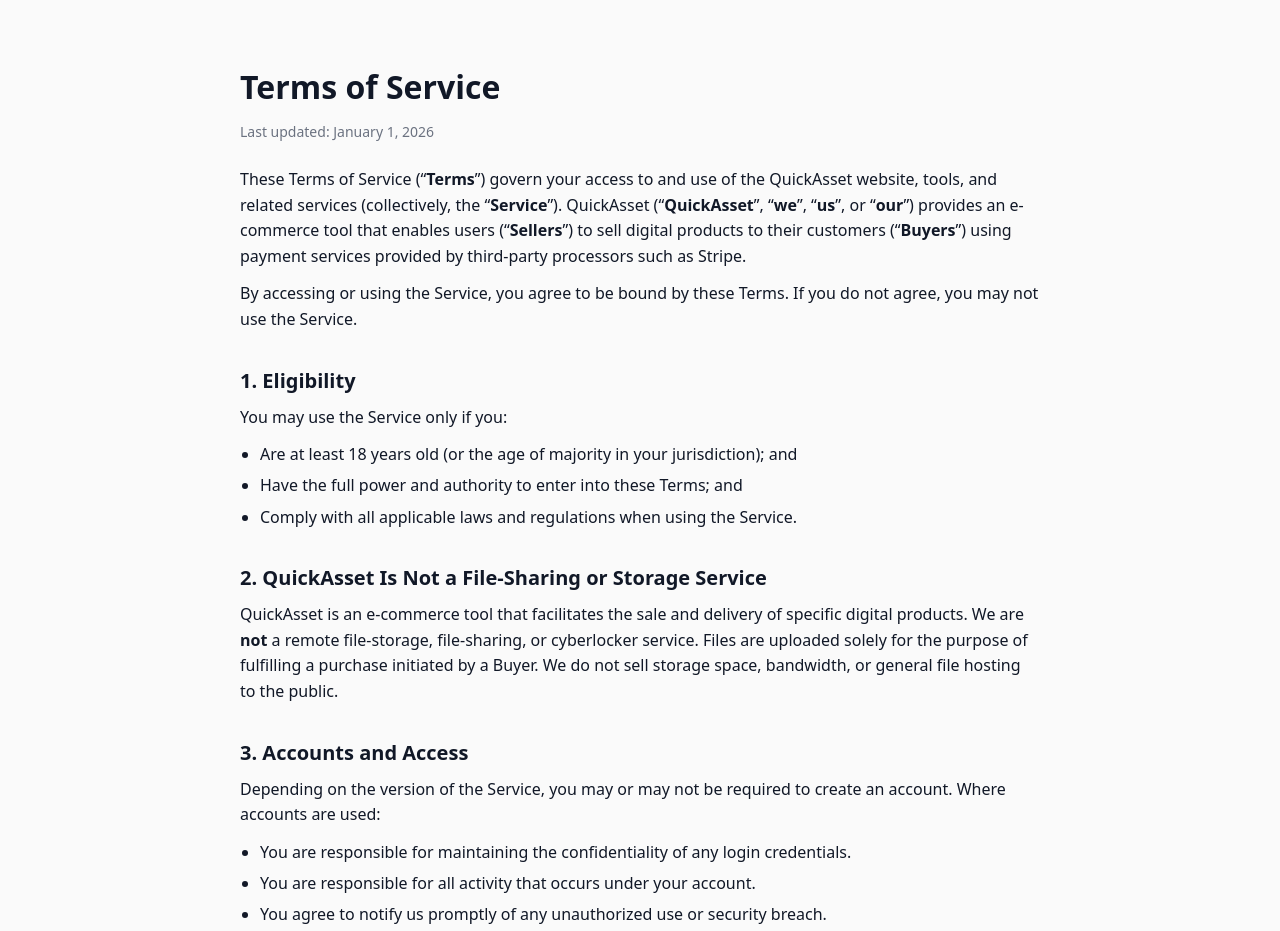
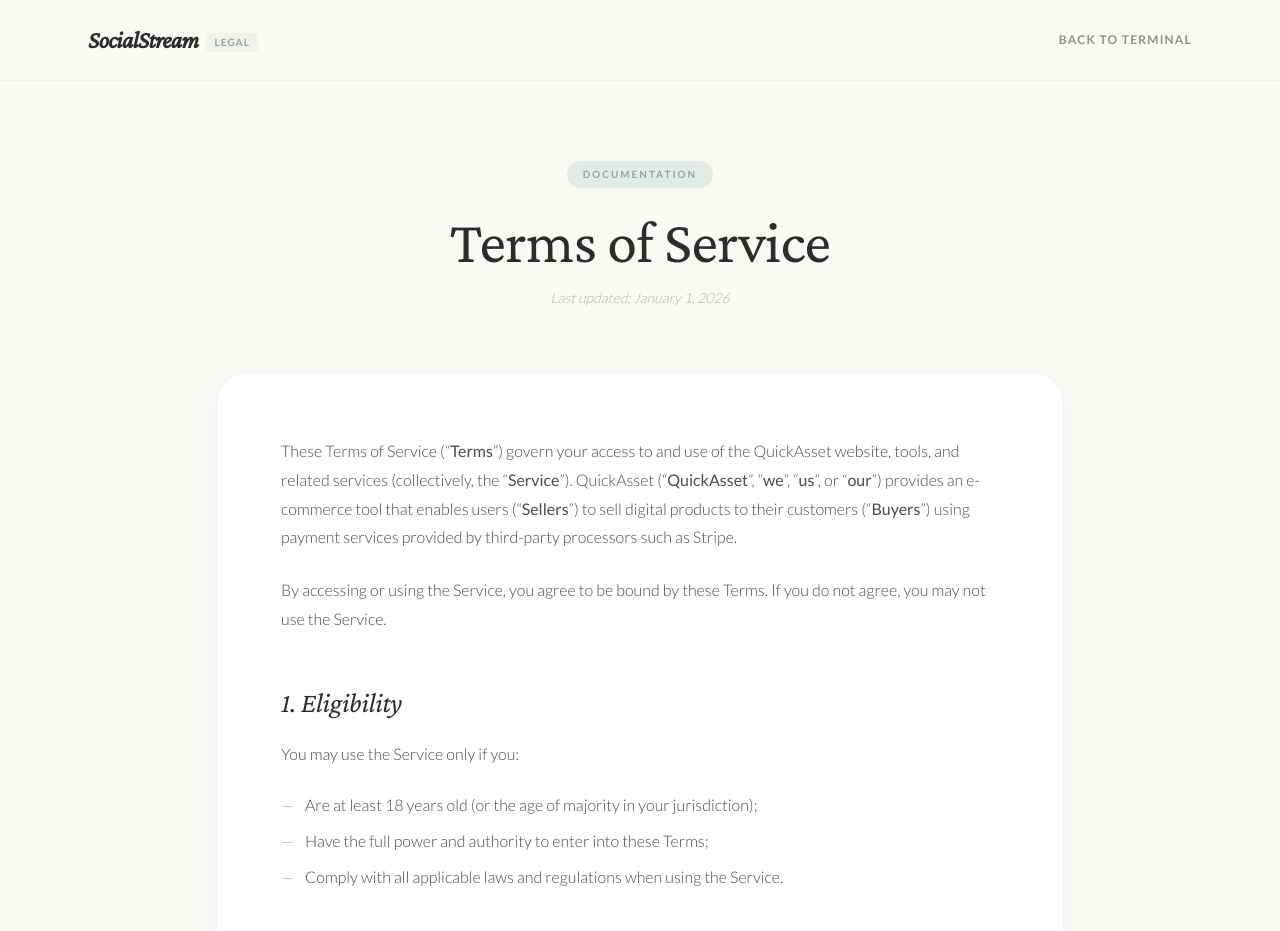
Before and after one commit to mfackrell/socialstreammanager, a website: page quickasset/terms.html in a window 1280 px wide. Shown: the top 931 px of the page. Drawn offline with nearby package versions, Linux system fonts and the light colour scheme.

Commit message:
Update terms.html

```diff
--- a/quickasset/terms.html
+++ b/quickasset/terms.html
@@ -1,67 +1,111 @@
 <!DOCTYPE html>
-<html lang="en">
+<html lang="en" class="scroll-smooth">
 <head>
-  <meta charset="UTF-8" />
+    <meta charset="UTF-8">
+    <meta name="viewport" content="width=device-width, initial-scale=1.0">
     <title>Terms of Service | QuickAsset</title>
-  <meta name="viewport" content="width=device-width, initial-scale=1" />
+
+    <!-- Typography -->
+    <link rel="preconnect" href="https://fonts.googleapis.com">
+    <link rel="preconnect" href="https://fonts.gstatic.com" crossorigin>
+    <link href="https://fonts.googleapis.com/css2?family=Crimson+Pro:ital,wght@0,300;0,400;0,600;1,300;1,400&family=Lato:wght@300;400;700&display=swap" rel="stylesheet">
+
+    <!-- Icons -->
+    <script src="https://unpkg.com/lucide@latest"></script>
+
+    <!-- Tailwind CSS -->
+    <script src="https://cdn.tailwindcss.com"></script>
+    <script>
+        tailwind.config = {
+            theme: {
+                fontFamily: {
+                    serif: ['Crimson Pro', 'serif'],
+                    sans: ['Lato', 'sans-serif'],
+                },
+                extend: {
+                    colors: {
+                        brand: {
+                            cream: '#FAF9F6',
+                            sand: '#F2EFE9',
+                            text: '#4A4A4A',
+                            dark: '#2C2C2C',
+                            accent: '#8FA89B',
+                            accentLight: '#E3EBE6',
+                            rose: '#D4A5A5',
+                        }
+                    }
+                }
+            }
+        }
+    </script>
+
     <style>
-    body {
-      font-family: system-ui, -apple-system, BlinkMacSystemFont, "Segoe UI", sans-serif;
-      margin: 0;
+        body { background-color: #FAF9F6; color: #4A4A4A; }
+        h1, h2, h3, h4 { letter-spacing: -0.01em; }
+        p { line-height: 1.8; }
+        .soft-card {
+            background: white;
+            border-radius: 32px;
+            border: 1px solid rgba(0,0,0,0.04);
+            box-shadow: 0 10px 40px rgba(0,0,0,0.03);
+        }
+        .legal-content h2 {
+            font-family: 'Crimson Pro', serif;
+            font-style: italic;
+            font-size: 1.75rem;
+            color: #2C2C2C;
+            margin-top: 3rem;
+            margin-bottom: 1rem;
+        }
+        .legal-content p {
+            margin-bottom: 1.5rem;
+            font-weight: 300;
+        }
+        .legal-content ul {
+            list-style: none;
             padding: 0;
-      background: #fafafa;
-      color: #111827;
-      line-height: 1.6;
+            margin-bottom: 2rem;
         }
-    .page {
-      max-width: 800px;
-      margin: 0 auto;
-      padding: 40px 20px 60px;
+        .legal-content li {
+            padding-left: 1.5rem;
+            position: relative;
+            margin-bottom: 0.75rem;
+            font-weight: 300;
         }
-    h1, h2, h3 {
-      color: #111827;
-    }
-    h1 {
-      font-size: 2rem;
-      margin-bottom: 0.5rem;
-    }
-    h2 {
-      font-size: 1.25rem;
-      margin-top: 2rem;
-      margin-bottom: 0.5rem;
-    }
-    p {
-      margin: 0.5rem 0 0.75rem;
-    }
-    ul {
-      margin: 0.5rem 0 1rem 1.25rem;
-      padding: 0;
-    }
-    li {
-      margin-bottom: 0.35rem;
-    }
-    .meta {
-      font-size: 0.875rem;
-      color: #6b7280;
-      margin-bottom: 1.5rem;
-    }
-    a {
-      color: #2563eb;
-      text-decoration: none;
-    }
-    a:hover {
-      text-decoration: underline;
-    }
-    strong {
-      font-weight: 600;
+        .legal-content li::before {
+            content: "—";
+            position: absolute;
+            left: 0;
+            color: #8FA89B;
         }
     </style>
 </head>
-<body>
-  <main class="page">
-    <h1>Terms of Service</h1>
-    <p class="meta">Last updated: <!-- Set date --> January 1, 2026</p>
+<body class="antialiased font-sans min-h-screen flex flex-col">
 
+    <!-- NAVIGATION -->
+    <nav class="fixed top-0 w-full bg-brand-cream/80 backdrop-blur-xl z-50 border-b border-black/[0.03]">
+        <div class="max-w-6xl mx-auto px-6 h-20 flex items-center justify-between">
+            <a href="index.html" class="flex items-center gap-2 group">
+                <span class="font-serif text-2xl font-semibold text-brand-dark italic tracking-tight">SocialStream</span>
+                <span class="bg-brand-accent/10 text-brand-accent px-2 py-0.5 rounded text-[10px] font-bold uppercase tracking-widest mt-1">Legal</span>
+            </a>
+            <div class="flex items-center gap-6">
+                <a href="index.html" class="text-xs font-bold text-brand-text/60 hover:text-brand-dark uppercase tracking-widest transition-colors">Back to Terminal</a>
+            </div>
+        </div>
+    </nav>
+
+    <!-- MAIN CONTENT -->
+    <main class="flex-1 pt-40 pb-24 px-6 max-w-4xl mx-auto w-full">
+        <header class="mb-16 text-center">
+            <div class="inline-block px-4 py-1.5 rounded-full bg-brand-accentLight text-brand-accent text-[10px] font-bold uppercase tracking-[0.2em] mb-6">
+                Documentation
+            </div>
+            <h1 class="font-serif text-5xl md:text-6xl text-brand-dark mb-4">Terms of Service</h1>
+            <p class="text-brand-text/40 font-light italic text-sm">Last updated: January 1, 2026</p>
+        </header>
+
+        <section class="soft-card p-10 md:p-16 bg-white legal-content">
             <p>
                 These Terms of Service (“<strong>Terms</strong>”) govern your access to and use of
                 the QuickAsset website, tools, and related services (collectively, the “<strong>Service</strong>”).
@@ -80,8 +124,8 @@
                 You may use the Service only if you:
             </p>
             <ul>
-      <li>Are at least 18 years old (or the age of majority in your jurisdiction); and</li>
-      <li>Have the full power and authority to enter into these Terms; and</li>
+                <li>Are at least 18 years old (or the age of majority in your jurisdiction);</li>
+                <li>Have the full power and authority to enter into these Terms;</li>
                 <li>Comply with all applicable laws and regulations when using the Service.</li>
             </ul>
 
@@ -99,7 +143,28 @@
                 Where accounts are used:
             </p>
             <ul>
-      <li>You are responsible for maintaining the confidentiality of any login credentials.</li>
-      <li>You are responsible for all activity that occurs under your account.</li>
+                <li>You are responsible for maintaining the confidentiality of any login credentials;</li>
+                <li>You are responsible for all activity that occurs under your account;</li>
                 <li>You agree to notify us promptly of any unauthorized use or security breach.</li>
             </ul>
+        </section>
+    </main>
+
+    <!-- FOOTER -->
+    <footer class="bg-brand-cream border-t border-brand-sand py-12 px-6 mt-auto">
+        <div class="max-w-6xl mx-auto flex flex-col md:flex-row justify-between items-center gap-8">
+            <div class="flex items-center gap-2">
+                <span class="font-serif text-xl font-bold text-brand-dark italic">SocialStream</span>
+                <span class="text-brand-text/30 font-bold uppercase text-[9px] tracking-[0.3em] mt-1">Ecosystem</span>
+            </div>
+            <div class="text-[10px] text-brand-text/40 uppercase font-bold tracking-widest">
+                © 2026 SocialStream Ecosystem.
+            </div>
+        </div>
+    </footer>
+
+    <script>
+        lucide.createIcons();
+    </script>
+</body>
+</html>
```
Lines whose indentation alone changed are shown as unchanged.
